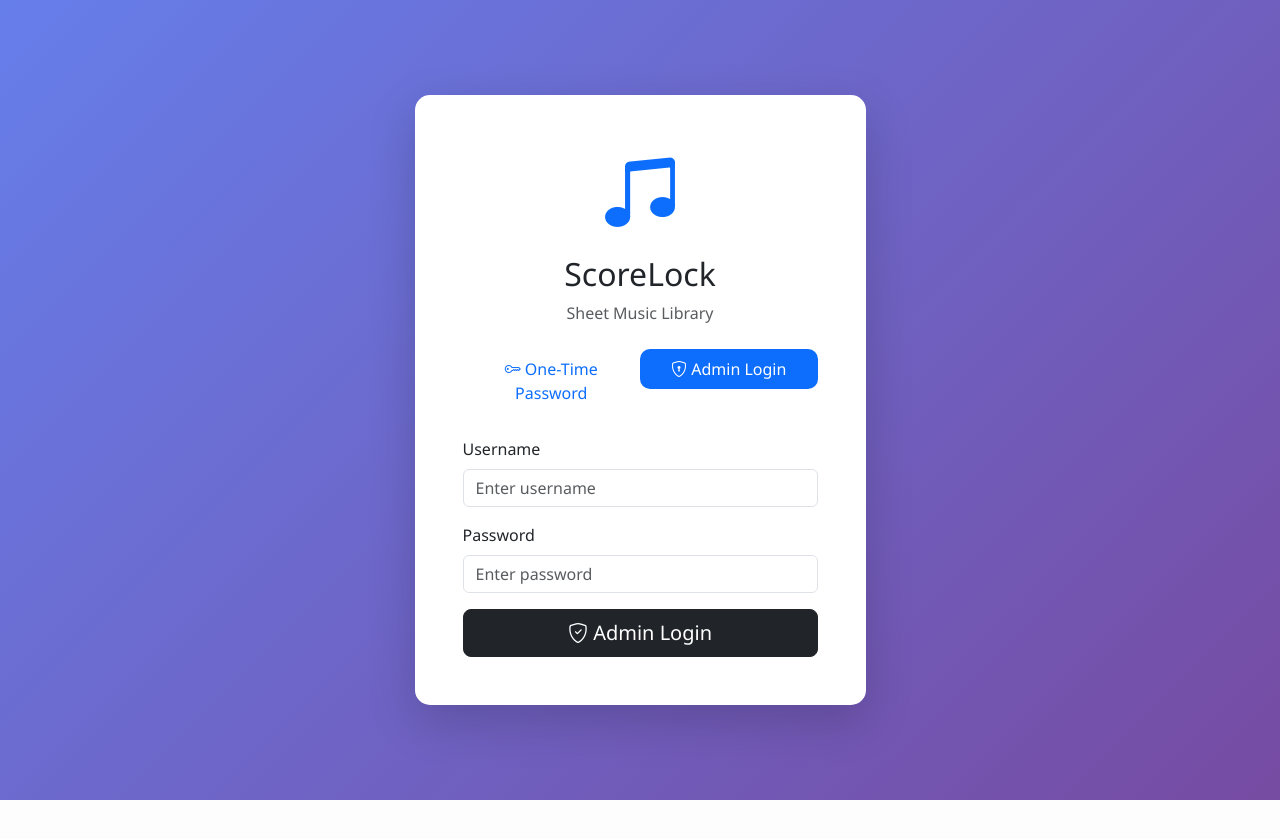
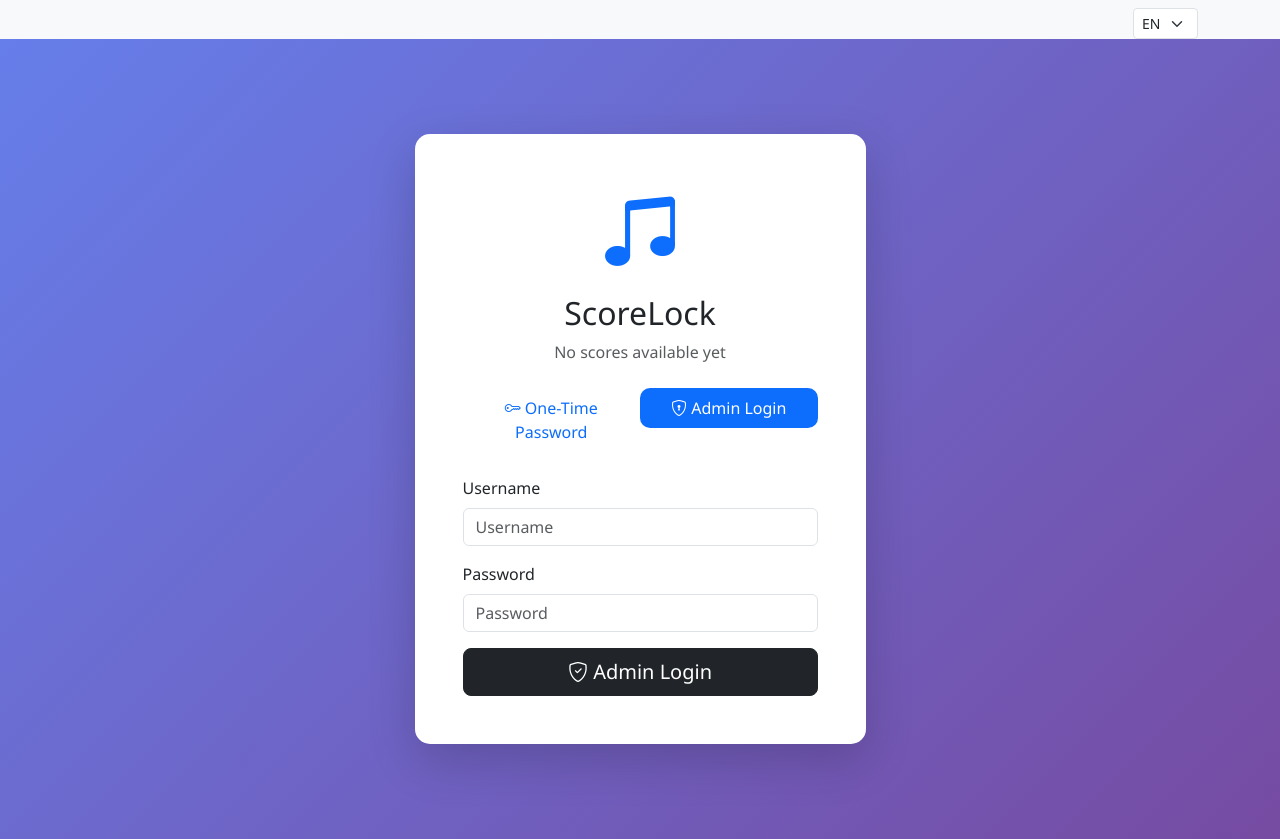
Before and after one commit to Akademicki-Chor-Politechniki-Lodzkiej/ScoreLock, a Flask app: page /login in a window 1280 px wide, after a click on "Admin Login". Before the commit the page ends 800 px from the top, so only its background shows below. Run offline with Flask 3, Linux system fonts and the light colour scheme; some libraries are stand-ins or nearby versions.

Commit message:
Text changed into placeholders

```diff
--- a/templates/base.html
+++ b/templates/base.html
@@ -3,7 +3,7 @@
 <head>
     <meta charset="UTF-8">
     <meta name="viewport" content="width=device-width, initial-scale=1.0">
-    <title>{% block title %}ScoreLock{% endblock %}</title>
+    <title>{% block title %}{{ t('brand') }}{% endblock %}</title>
     <link href="https://cdn.jsdelivr.net/npm/bootstrap@5.3.2/dist/css/bootstrap.min.css" rel="stylesheet">
     <link rel="stylesheet" href="https://cdn.jsdelivr.net/npm/bootstrap-icons@1.11.1/font/bootstrap-icons.css">
     <link rel="stylesheet" href="{{ url_for('static', filename='style.css') }}">
@@ -14,7 +14,7 @@
     <nav class="navbar navbar-expand-lg navbar-dark bg-dark">
         <div class="container-fluid">
             <a class="navbar-brand" href="{{ url_for('library') }}">
-                <i class="bi bi-music-note-beamed"></i> ScoreLock
+                <i class="bi bi-music-note-beamed"></i> {{ t('brand') }}
             </a>
             <button class="navbar-toggler" type="button" data-bs-toggle="collapse" data-bs-target="#navbarNav">
                 <span class="navbar-toggler-icon"></span>
@@ -23,19 +23,19 @@
                 <ul class="navbar-nav me-auto">
                     <li class="nav-item">
                         <a class="nav-link" href="{{ url_for('library') }}">
-                            <i class="bi bi-collection"></i> Library
+                            <i class="bi bi-collection"></i> {{ t('nav_library') }}
                         </a>
                     </li>
                     <li class="nav-item">
                         <a class="nav-link" href="{{ url_for('admin_dashboard') }}">
-                            <i class="bi bi-gear"></i> Admin Panel
+                            <i class="bi bi-gear"></i> {{ t('nav_admin') }}
                         </a>
                     </li>
                 </ul>
                 <ul class="navbar-nav">
                     <li class="nav-item">
                         <a class="nav-link" href="{{ url_for('logout') }}">
-                            <i class="bi bi-box-arrow-right"></i> Logout
+                            <i class="bi bi-box-arrow-right"></i> {{ t('nav_logout') }}
                         </a>
                     </li>
                 </ul>
@@ -43,6 +43,18 @@
         </div>
     </nav>
     {% endif %}
+
+    <!-- Language selector (always visible) -->
+    <div class="container mt-2 text-end">
+        <form method="POST" action="{{ url_for('set_language') }}" class="d-inline">
+            <input type="hidden" name="csrf_token" value="{{ csrf_token() }}">
+            <select name="lang" onchange="this.form.submit()" class="form-select form-select-sm d-inline w-auto">
+                {% for lang in available_languages %}
+                    <option value="{{ lang }}" {% if session.get('lang','en') == lang %}selected{% endif %}>{{ lang.upper() }}</option>
+                {% endfor %}
+            </select>
+        </form>
+    </div>
 
     <main class="{% if not current_user.is_authenticated %}login-page{% endif %}">
         {% with messages = get_flashed_messages(with_categories=true) %}
--- a/templates/login.html
+++ b/templates/login.html
@@ -1,6 +1,6 @@
 {% extends "base.html" %}
 
-{% block title %}Login - ScoreLock{% endblock %}
+{% block title %}{{ t('login_title') }}{% endblock %}
 
 {% block content %}
 <div class="container">
@@ -10,21 +10,21 @@
                 <div class="card-body p-5">
                     <div class="text-center mb-4">
                         <i class="bi bi-music-note-beamed display-1 text-primary"></i>
-                        <h2 class="mt-3">ScoreLock</h2>
-                        <p class="text-muted">Sheet Music Library</p>
+                        <h2 class="mt-3">{{ t('brand') }}</h2>
+                        <p class="text-muted">{{ t('no_scores') }}</p>
                     </div>
 
                     <ul class="nav nav-pills nav-justified mb-4" role="tablist">
                         <li class="nav-item" role="presentation">
                             <button class="nav-link active" id="otp-tab" data-bs-toggle="pill" data-bs-target="#otp"
                                     type="button" role="tab">
-                                <i class="bi bi-key"></i> One-Time Password
+                                <i class="bi bi-key"></i> {{ t('otp_tab') }}
                             </button>
                         </li>
                         <li class="nav-item" role="presentation">
                             <button class="nav-link" id="admin-tab" data-bs-toggle="pill" data-bs-target="#admin"
                                     type="button" role="tab">
-                                <i class="bi bi-shield-lock"></i> Admin Login
+                                <i class="bi bi-shield-lock"></i> {{ t('admin_tab') }}
                             </button>
                         </li>
                     </ul>
@@ -36,13 +36,13 @@
                                 <input type="hidden" name="csrf_token" value="{{ csrf_token() }}">
                                 <input type="hidden" name="login_type" value="otp">
                                 <div class="mb-3">
-                                    <label for="otp_code" class="form-label">Enter Your Access Code</label>
+                                    <label for="otp_code" class="form-label">{{ t('enter_access_code') }}</label>
                                     <input type="password" class="form-control form-control-lg" id="otp_code"
                                            name="otp_code" required autofocus
-                                           placeholder="Enter OTP code">
+                                           placeholder="{{ t('enter_access_code') }}">
                                 </div>
                                 <button type="submit" class="btn btn-primary btn-lg w-100">
-                                    <i class="bi bi-unlock"></i> Access Library
+                                    <i class="bi bi-unlock"></i> {{ t('access_library_btn') }}
                                 </button>
                             </form>
                         </div>
@@ -53,17 +53,17 @@
                                 <input type="hidden" name="csrf_token" value="{{ csrf_token() }}">
                                 <input type="hidden" name="login_type" value="admin">
                                 <div class="mb-3">
-                                    <label for="username" class="form-label">Username</label>
+                                    <label for="username" class="form-label">{{ t('username_label') }}</label>
                                     <input type="text" class="form-control" id="username"
-                                           name="username" required placeholder="Enter username">
+                                           name="username" required placeholder="{{ t('username_label') }}">
                                 </div>
                                 <div class="mb-3">
-                                    <label for="password" class="form-label">Password</label>
+                                    <label for="password" class="form-label">{{ t('password_label') }}</label>
                                     <input type="password" class="form-control" id="password"
-                                           name="password" required placeholder="Enter password">
+                                           name="password" required placeholder="{{ t('password_label') }}">
                                 </div>
                                 <button type="submit" class="btn btn-dark btn-lg w-100">
-                                    <i class="bi bi-shield-check"></i> Admin Login
+                                    <i class="bi bi-shield-check"></i> {{ t('admin_login_btn') }}
                                 </button>
                             </form>
                         </div>
```
Also changed, not shown: templates/admin.html (+24 -24 lines), templates/library.html (+7 -7 lines).
